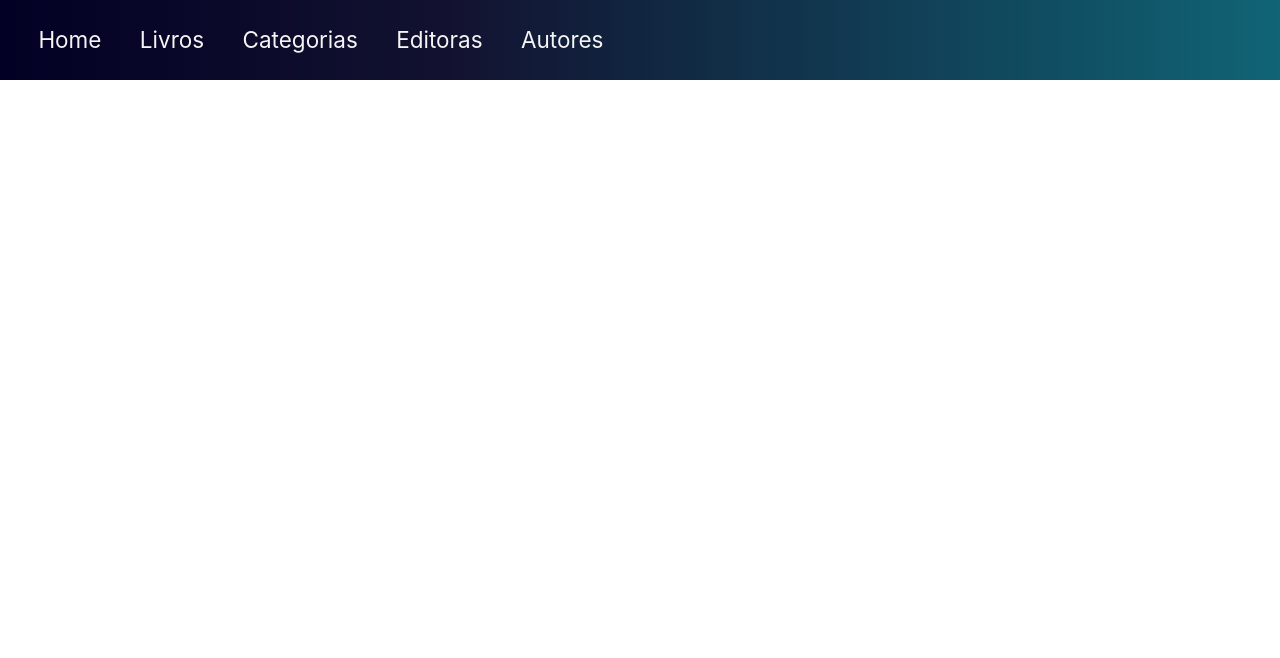
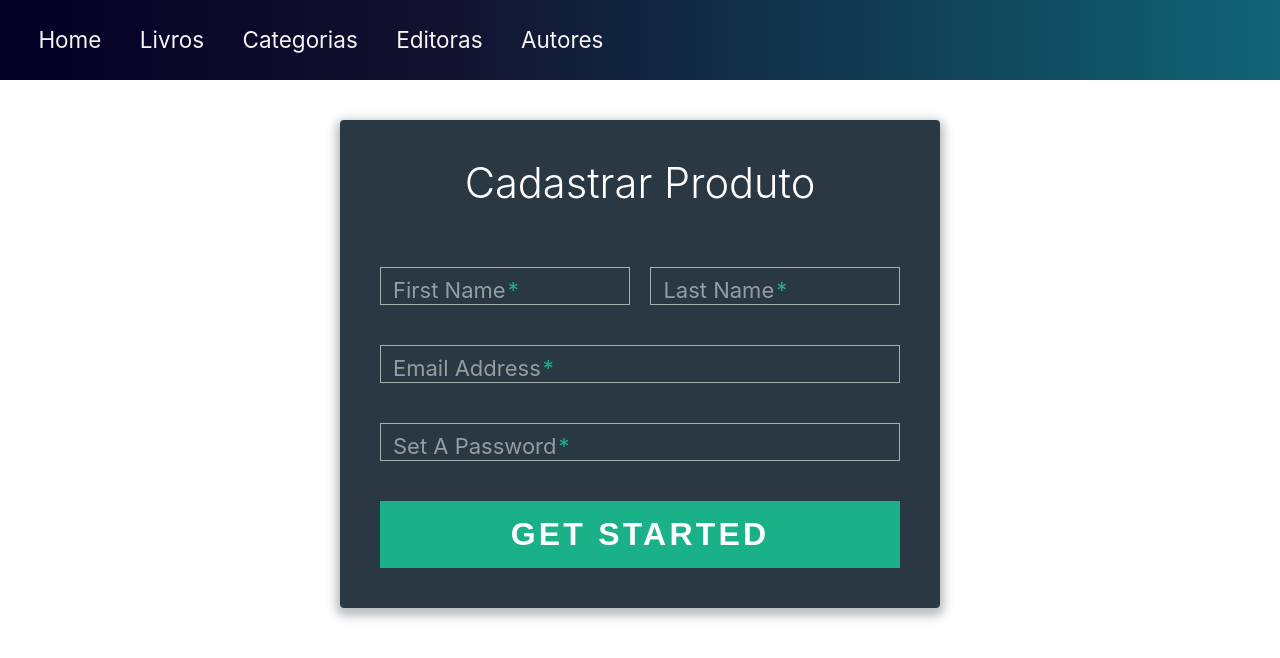
Before and after one commit to joaovtrsantos/vue-bookstore, a Vue app in the folder vue-bookstore-admin/: page /cadBook in a window 1280 px wide. Shown: the top 658 px of the page. Built offline with nearby package versions, Linux system fonts and the light colour scheme.

Commit message:
template cadBook

```diff
--- a/vue-bookstore-admin/src/assets/base.css
+++ b/vue-bookstore-admin/src/assets/base.css
@@ -163,3 +163,24 @@ main {
 .action-column {
   min-width: 150px;
 }
+
+.cad-link {
+  color: var(--color-text);
+  width: 15%;
+  display: flex;
+  justify-content: center;
+}
+.cad-link:hover {
+  color: rgb(125, 195, 209);
+  font-size: 105%;
+  transform: scale(1.1);
+  transition: all 0.5s;
+  border-radius: 10px;
+}
+
+.span-link {
+  width: 100%;
+  display: flex;
+  justify-content: center;
+  margin-bottom: 0.5%;
+}
--- /dev/null
+++ b/vue-bookstore-admin/src/components/book/CadBook.vue
@@ -0,0 +1,229 @@
+<script>
+
+</script>
+<template>
+    <div class="form">
+      <div class="tab-content">
+        <div>
+          <h1>Cadastrar Produto</h1>
+          <form action="/" method="post">
+
+          <div class="top-row">
+            <div class="field-wrap">
+              <label>
+                First Name<span class="req">*</span>
+              </label>
+              <input type="text" required autocomplete="off" />
+            </div>
+
+            <div class="field-wrap">
+              <label>
+                Last Name<span class="req">*</span>
+              </label>
+              <input type="text" required autocomplete="off"/>
+            </div>
+          </div>
+
+          <div class="field-wrap">
+            <label>
+              Email Address<span class="req">*</span>
+            </label>
+            <input type="email" required autocomplete="off"/>
+          </div>
+
+          <div class="field-wrap">
+            <label>
+              Set A Password<span class="req">*</span>
+            </label>
+            <input type="password" required autocomplete="off"/>
+          </div>
+
+          <button type="submit" class="button button-block">Get Started</button>
+
+          </form>
+
+        </div>
+
+        <div id="login">
+          <h1>Welcome Back!</h1>
+
+          <form action="/" method="post">
+
+            <div class="field-wrap">
+            <label>
+              Email Address<span class="req">*</span>
+            </label>
+            <input type="email" required autocomplete="off"/>
+          </div>
+
+          <div class="field-wrap">
+            <label>
+              Password<span class="req">*</span>
+            </label>
+            <input type="password" required autocomplete="off"/>
+          </div>
+
+          <p class="forgot"><a href="#">Forgot Password?</a></p>
+
+          <button class="button button-block">Log In</button>
+
+          </form>
+
+        </div>
+
+      </div><!-- tab-content -->
+
+</div> <!-- /form -->
+</template>
+<style>
+
+.form {
+  background: rgba(19, 35, 47, 0.9);
+  padding: 40px;
+  max-width: 600px;
+  margin: 40px auto;
+  border-radius: 4px;
+  box-shadow: 0 4px 10px 4px rgba(19, 35, 47, 0.3);
+}
+
+.tab-group {
+  list-style: none;
+  padding: 0;
+  margin: 0 0 40px 0;
+}
+.tab-group:after {
+  content: "";
+  display: table;
+  clear: both;
+}
+.tab-group li a {
+  display: block;
+  text-decoration: none;
+  padding: 15px;
+  background: rgba(160, 179, 176, 0.25);
+  color: #a0b3b0;
+  font-size: 20px;
+  float: left;
+  width: 50%;
+  text-align: center;
+  cursor: pointer;
+  transition: .5s ease;
+}
+.tab-group li a:hover {
+  background: #179b77;
+  color: #ffffff;
+}
+.tab-group .active a {
+  background: #1ab188;
+  color: #ffffff;
+}
+
+.tab-content > div:last-child {
+  display: none;
+}
+
+h1 {
+  text-align: center;
+  color: #ffffff;
+  font-weight: 300;
+  margin: 0 0 40px;
+}
+
+label {
+  position: absolute;
+  transform: translateY(6px);
+  left: 13px;
+  color: rgba(255, 255, 255, 0.5);
+  transition: all 0.25s ease;
+  -webkit-backface-visibility: hidden;
+  pointer-events: none;
+  font-size: 22px;
+}
+label .req {
+  margin: 2px;
+  color: #1ab188;
+}
+
+label.active {
+  transform: translateY(50px);
+  left: 2px;
+  font-size: 14px;
+}
+label.active .req {
+  opacity: 0;
+}
+
+label.highlight {
+  color: #ffffff;
+}
+
+input, textarea {
+  font-size: 22px;
+  display: block;
+  width: 100%;
+  height: 100%;
+  padding: 5px 10px;
+  background: none;
+  background-image: none;
+  border: 1px solid #a0b3b0;
+  color: #ffffff;
+  border-radius: 0;
+  transition: border-color .25s ease, box-shadow .25s ease;
+}
+input:focus, textarea:focus {
+  outline: 0;
+  border-color: #1ab188;
+}
+
+textarea {
+  border: 2px solid #a0b3b0;
+  resize: vertical;
+}
+
+.field-wrap {
+  position: relative;
+  margin-bottom: 40px;
+}
+
+.top-row:after {
+  content: "";
+  display: table;
+  clear: both;
+}
+.top-row > div {
+  float: left;
+  width: 48%;
+  margin-right: 4%;
+}
+.top-row > div:last-child {
+  margin: 0;
+}
+
+.button {
+  border: 0;
+  outline: none;
+  border-radius: 0;
+  padding: 15px 0;
+  font-size: 2rem;
+  font-weight: 600;
+  text-transform: uppercase;
+  letter-spacing: .1em;
+  background: #1ab188;
+  color: #ffffff;
+  transition: all 0.5s ease;
+  -webkit-appearance: none;
+}
+.button:hover, .button:focus {
+  background: #179b77;
+}
+
+.button-block {
+  display: block;
+  width: 100%;
+}
+
+.forgot {
+  margin-top: -20px;
+  text-align: right;
+}
+</style>
--- a/vue-bookstore-admin/src/router/index.js
+++ b/vue-bookstore-admin/src/router/index.js
@@ -33,6 +33,11 @@ const router = createRouter({
       path: '/book',
       name: 'book',
       component: () => import('../views/BookView.vue')
+    },
+    {
+      path: '/cadBook',
+      name: 'cadBook',
+      component: () => import('../components/book/CadBook.vue')
     }
   ]
 })
--- a/vue-bookstore-admin/src/views/BookView.vue
+++ b/vue-bookstore-admin/src/views/BookView.vue
@@ -1,8 +1,9 @@
 <script>
 import ListBook from "../components/book/ListBook.vue";
 import FormBook from "../components/book/FormBook.vue";
+import CadBook from "../components/book/CadBook.vue";
 export default {
-  components: { ListBook, FormBook },
+  components: { ListBook, FormBook, CadBook },
   data() {
     return {
       currentBook: {
@@ -26,8 +27,14 @@ export default {
 </script>
 <template>
   <main>
-    <h1>Cadastro de Livros</h1>
-    <FormBook :currentBook="currentBook" />
+    <h1>Administração de Livros</h1>
+    <!--<FormBook :currentBook="currentBook" /> -->
+    <span class="span-link">
+      <router-link to="cadBook" class="cad-link">
+        <p>Cadastrar livro</p>
+        <img src="@/assets/img/add.png" alt="" style="width: 15%; margin-left: 2%">
+      </router-link>
+    </span>
     <div class="div-table">
       <ListBook @edit="prepareToUpdate" />
     </div>
```
Also changed, not shown: vue-bookstore-admin/src/assets/img/add.png (added).
